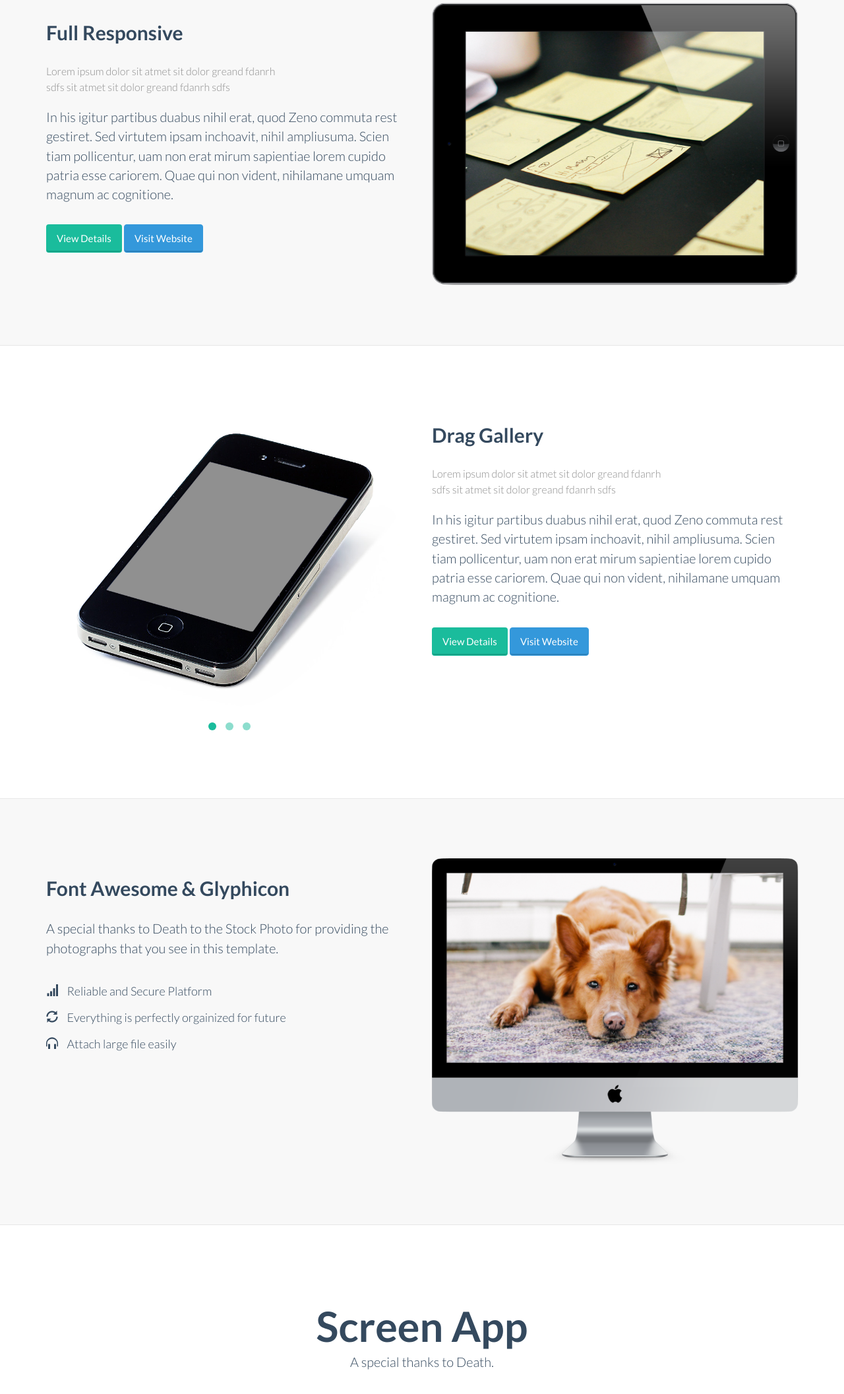
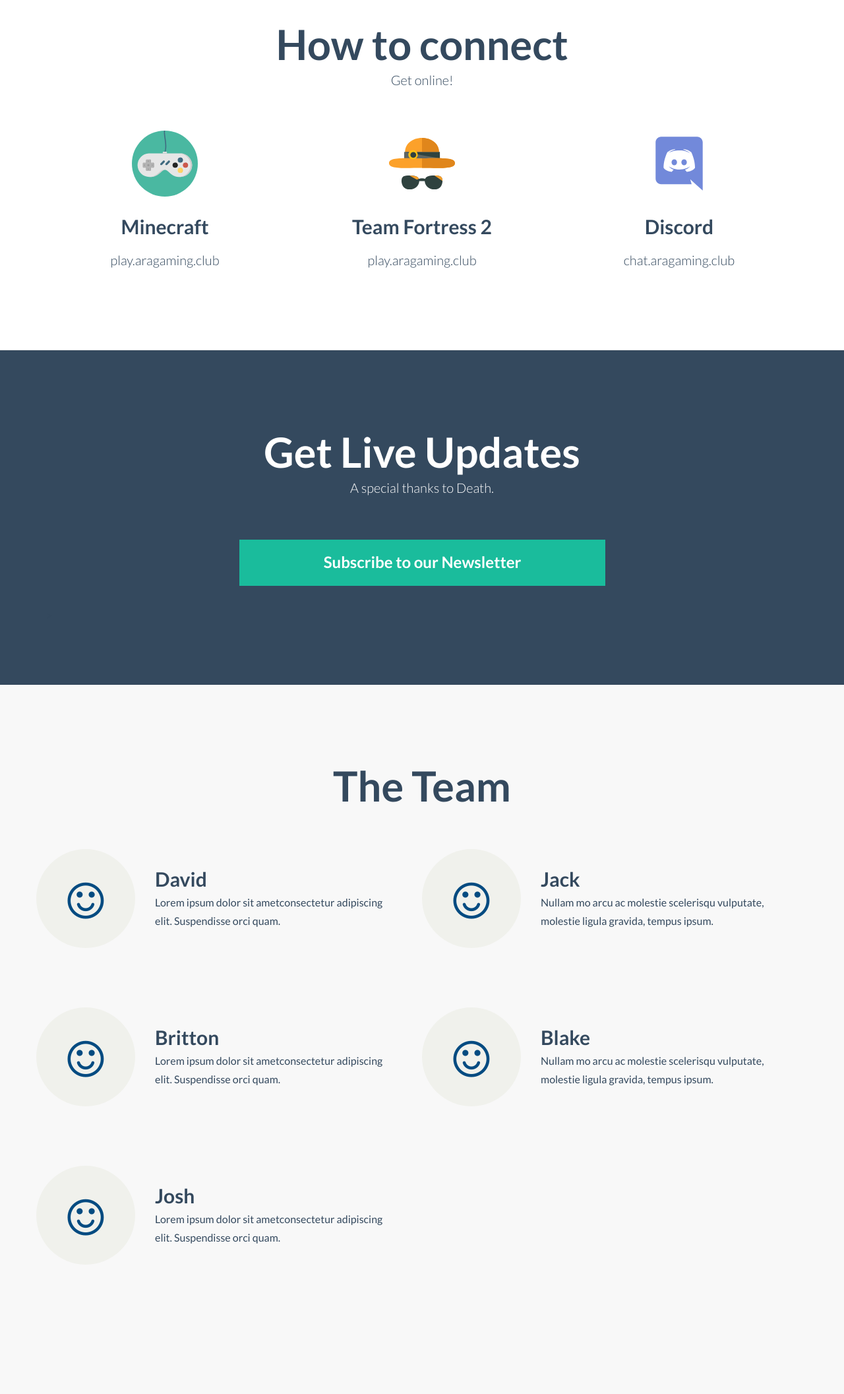
Before and after one commit to blakenz/aragaming-website, a plain HTML site: page index.html in a window 1280 px wide. Shown: the part 1598-3711 px from the top of the page at 66% size. Drawn offline with Linux system fonts and the light colour scheme.

Commit message:
Lots of changes

```diff
--- a/index.html
+++ b/index.html
@@ -143,156 +143,48 @@
 		</div>
 	</div>
 
-	<!-- Use it -->
-    <div id ="useit" class="content-section-a">
+	<!-- How to connect -->
+	<div id="whatis" class="content-section-b" style="border-top: 0">
+		<div class="container">
 
-        <div class="container">
+			<div class="col-md-6 col-md-offset-3 text-center wrap_title">
+				<h2>How to connect</h2>
+				<p class="lead" style="margin-top:0">Get online!</p>
 
-            <div class="row">
+			</div>
 
-				<div class="col-sm-6 pull-right wow fadeInRightBig">
-                    <img class="img-responsive " src="img/ipad.png" alt="">
-                </div>
+			<div class="row">
 
-                <div class="col-sm-6 wow fadeInLeftBig"  data-animation-delay="200">
-                    <h3 class="section-heading">Full Responsive</h3>
-					<div class="sub-title lead3">Lorem ipsum dolor sit atmet sit dolor greand fdanrh<br> sdfs sit atmet sit dolor greand fdanrh sdfs</div>
-                    <p class="lead">
-						In his igitur partibus duabus nihil erat, quod Zeno commuta rest gestiret.
-						Sed virtutem ipsam inchoavit, nihil ampliusuma. Scien tiam pollicentur,
-						uam non erat mirum sapientiae lorem cupido
-						patria esse cariorem. Quae qui non vident, nihilamane umquam magnum ac cognitione.
-					</p>
+				<div class="col-sm-4 wow fadeInDown text-center">
+				  <img class="rotate" src="img/icon/controller.svg" alt="Generic placeholder image">
+				  <h3>Minecraft</h3>
+				  <p class="lead">play.aragaming.club</p>
 
-					 <p><a class="btn btn-embossed btn-primary" href="#" role="button">View Details</a>
-					 <a class="btn btn-embossed btn-info" href="#" role="button">Visit Website</a></p>
-				</div>
-            </div>
-        </div>
-        <!-- /.container -->
-    </div>
+				  <!-- <p><a class="btn btn-embossed btn-primary view" role="button">View Details</a></p> -->
+				</div><!-- /.col-lg-4 -->
 
-    <div class="content-section-b">
+				<div class="col-sm-4 wow fadeInDown text-center">
+				  <img  class="rotate" src="img/icon/sunglasses.svg" width="100px" height="100px" alt="Generic placeholder image">
+				   <h3>Team Fortress 2</h3>
+				   <p class="lead">play.aragaming.club</p>
+				   <!-- <p><a class="btn btn-embossed btn-primary view" role="button">View Details</a></p> -->
+				</div><!-- /.col-lg-4 -->
 
-		<div class="container">
-            <div class="row">
-                <div class="col-sm-6 wow fadeInLeftBig">
-                     <div id="owl-demo-1" class="owl-carousel">
-						<a href="img/iphone.png" class="image-link">
-							<div class="item">
-								<img  class="img-responsive img-rounded" src="img/iphone.png" alt="">
-							</div>
-						</a>
-						<a href="img/iphone.png" class="image-link">
-							<div class="item">
-								<img  class="img-responsive img-rounded" src="img/iphone.png" alt="">
-							</div>
-						</a>
-						<a href="img/iphone.png" class="image-link">
-							<div class="item">
-								<img  class="img-responsive img-rounded" src="img/iphone.png" alt="">
-							</div>
-						</a>
-					</div>
-                </div>
+				<div class="col-sm-4 wow fadeInDown text-center">
+				  <img  class="rotate" src="img/icon/Discord-Logo-Color.svg" width="100px" height="100px" alt="Generic placeholder image">
+				   <h3>Discord</h3>
+					<p class="lead">chat.aragaming.club</p>
+				  <!-- <p><a class="btn btn-embossed btn-primary view" role="button">View Details</a></p> -->
+				</div><!-- /.col-lg-4 -->
 
-                <div class="col-sm-6 wow fadeInRightBig"  data-animation-delay="200">
-                    <h3 class="section-heading">Drag Gallery</h3>
-					<div class="sub-title lead3">Lorem ipsum dolor sit atmet sit dolor greand fdanrh<br> sdfs sit atmet sit dolor greand fdanrh sdfs</div>
-                    <p class="lead">
-						In his igitur partibus duabus nihil erat, quod Zeno commuta rest gestiret.
-						Sed virtutem ipsam inchoavit, nihil ampliusuma. Scien tiam pollicentur,
-						uam non erat mirum sapientiae lorem cupido
-						patria esse cariorem. Quae qui non vident, nihilamane umquam magnum ac cognitione.
-					</p>
+			</div><!-- /.row -->
 
-					 <p><a class="btn btn-embossed btn-primary" href="#" role="button">View Details</a>
-					 <a class="btn btn-embossed btn-info" href="#" role="button">Visit Website</a></p>
-				</div>
-			</div>
-        </div>
-    </div>
+			<!-- Second row
+			<div class="row tworow">
+			</div> -->
+		</div>
+	</div>
 
-    <div class="content-section-a">
-
-        <div class="container">
-
-             <div class="row">
-
-				<div class="col-sm-6 pull-right wow fadeInRightBig">
-                    <img class="img-responsive " src="img/doge.png" alt="">
-                </div>
-
-                <div class="col-sm-6 wow fadeInLeftBig"  data-animation-delay="200">
-                    <h3 class="section-heading">Font Awesome & Glyphicon</h3>
-                    <p class="lead">A special thanks to Death to the Stock Photo for
-					providing the photographs that you see in this template.
-					</p>
-
-					<ul class="descp lead2">
-						<li><i class="glyphicon glyphicon-signal"></i> Reliable and Secure Platform</li>
-						<li><i class="glyphicon glyphicon-refresh"></i> Everything is perfectly orgainized for future</li>
-						<li><i class="glyphicon glyphicon-headphones"></i> Attach large file easily</li>
-					</ul>
-				</div>
-            </div>
-        </div>
-
-    </div>
-
-	<!-- Screenshot -->
-	<div id="screen" class="content-section-b">
-        <div class="container">
-          <div class="row" >
-			 <div class="col-md-6 col-md-offset-3 text-center wrap_title ">
-				<h2>Screen App</h2>
-				<p class="lead" style="margin-top:0">A special thanks to Death.</p>
-			 </div>
-		  </div>
-		    <div class="row wow bounceInUp" >
-              <div id="owl-demo" class="owl-carousel">
-
-				<a href="img/slide/1.png" class="image-link">
-					<div class="item">
-						<img  class="img-responsive img-rounded" src="img/slide/1.png" alt="Owl Image">
-					</div>
-				</a>
-
-               <a href="img/slide/2.png" class="image-link">
-					<div class="item">
-						<img  class="img-responsive img-rounded" src="img/slide/2.png" alt="Owl Image">
-					</div>
-				</a>
-
-				<a href="img/slide/3.png" class="image-link">
-					<div class="item">
-						<img  class="img-responsive img-rounded" src="img/slide/3.png" alt="Owl Image">
-					</div>
-				</a>
-
-				<a href="img/slide/1.png" class="image-link">
-					<div class="item">
-						<img  class="img-responsive img-rounded" src="img/slide/1.png" alt="Owl Image">
-					</div>
-				</a>
-
-               <a href="img/slide/2.png" class="image-link">
-					<div class="item">
-						<img  class="img-responsive img-rounded" src="img/slide/2.png" alt="Owl Image">
-					</div>
-				</a>
-
-				<a href="img/slide/3.png" class="image-link">
-					<div class="item">
-						<img  class="img-responsive img-rounded" src="img/slide/3.png" alt="Owl Image">
-					</div>
-				</a>
-              </div>
-          </div>
-        </div>
-
-
-	</div>
 
 	<div  class="content-section-c ">
 		<div class="container">
@@ -330,13 +222,13 @@
 
 			<div class="col-md-6 col-md-offset-3 text-center wrap_title">
 				<h2>The Team</h2>
-				<p class="lead" style="margin-top:0">A special thanks to Death.</p>
+				<p class="lead" style="margin-top:0"></p>
 			 </div>
 
 				<div class="col-sm-6  block wow bounceIn">
 					<div class="row">
 						<div class="col-md-4 box-icon rotate">
-							<i class="fa fa-desktop fa-4x "> </i>
+							<i class="fa fa-smile-o fa-4x "> </i>
 						</div>
 						<div class="col-md-8 box-ct">
 							<h3> David </h3>
@@ -347,7 +239,7 @@
 			  <div class="col-sm-6 block wow bounceIn">
 					<div class="row">
 					  <div class="col-md-4 box-icon rotate">
-						<i class="fa fa-picture-o fa-4x "> </i>
+						<i class="fa fa-smile-o fa-4x "> </i>
 					  </div>
 					  <div class="col-md-8 box-ct">
 						<h3> Jack </h3>
@@ -361,10 +253,10 @@
 				<div class="col-sm-6  block wow bounceIn">
 					<div class="row">
 						<div class="col-md-4 box-icon rotate">
-							<i class="fa fa-magic fa-4x "> </i>
+							<i class="fa fa-smile-o fa-4x "> </i>
 						</div>
 						<div class="col-md-8 box-ct">
-							<h3> Brittan </h3>
+							<h3> Britton </h3>
 							<p> Lorem ipsum dolor sit ametconsectetur adipiscing elit. Suspendisse orci quam. </p>
 						</div>
 				  </div>
@@ -372,7 +264,7 @@
 			  <div class="col-sm-6 block wow bounceIn">
 					<div class="row">
 					  <div class="col-md-4 box-icon rotate">
-						<i class="fa fa-heart fa-4x "> </i>
+						<i class="fa fa-smile-o fa-4x "> </i>
 					  </div>
 					  <div class="col-md-8 box-ct">
 						<h3> Blake </h3>
@@ -381,19 +273,20 @@
 					</div>
 			  </div>
 		  </div>
-		</div>
-	</div>
 
-	<!-- Banner Download -->
-	<div id="downloadlink" class="banner">
-		<div class="container">
-			<div class="row">
-				<div class="col-md-6 col-md-offset-3 text-center wrap_title">
-				<h2>Download Free</h2>
-				<p class="lead" style="margin-top:0">Pay with a Tweet</p>
-				<p><a class="btn btn-embossed btn-primary view" role="button">Free Download</a></p>
-			 </div>
-			</div>
+		  		  <div class="row tworow">
+				<div class="col-sm-6  block wow bounceIn">
+					<div class="row">
+						<div class="col-md-4 box-icon rotate">
+							<i class="fa fa-smile-o fa-4x "> </i>
+						</div>
+						<div class="col-md-8 box-ct">
+							<h3> Josh </h3>
+							<p> Lorem ipsum dolor sit ametconsectetur adipiscing elit. Suspendisse orci quam. </p>
+						</div>
+				  </div>
+			  </div>
+		  </div>
 		</div>
 	</div>
 
@@ -480,6 +373,7 @@
 		   <BR>the <a rel="license"
 		   href="http://creativecommons.org/licenses/by-nc/3.0/it/deed.it">Creative
 		   Commons Attribution 3.0 License - NOT COMMERCIAL</a>.
+		   Some icons made by <a href="http://www.flaticon.com/authors/pixel-perfect" title="Pixel perfect">Pixel perfect</a> from <a href="http://www.flaticon.com" title="Flaticon">www.flaticon.com</a> is licensed by <a href="http://creativecommons.org/licenses/by/3.0/" title="Creative Commons BY 3.0" target="_blank">CC 3.0 BY</a>
 
 
           </div> <!-- /col-xs-7 -->
```
Also changed, not shown: img/icon/Discord-Logo-Color.svg (added), img/icon/sunglasses.svg (added), img/intro/intro5.jpg (deleted).
